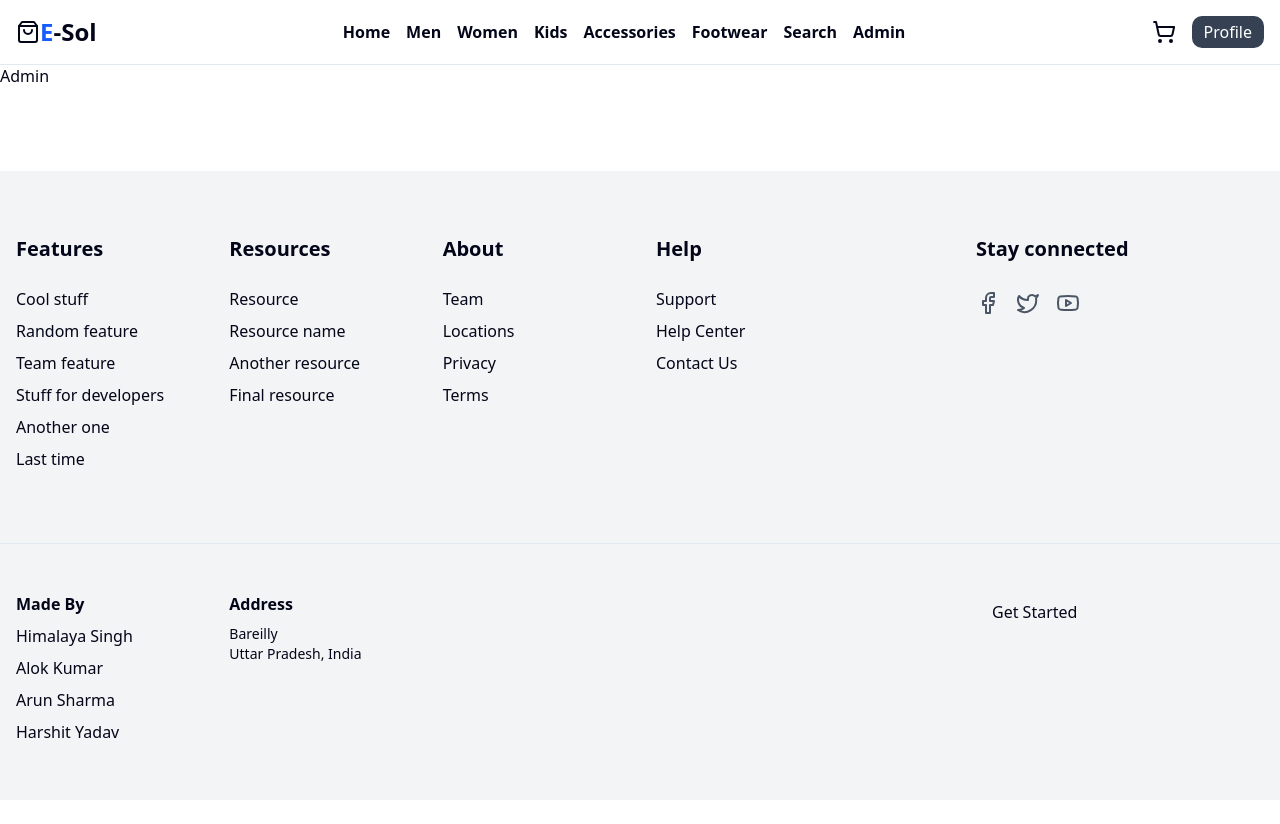
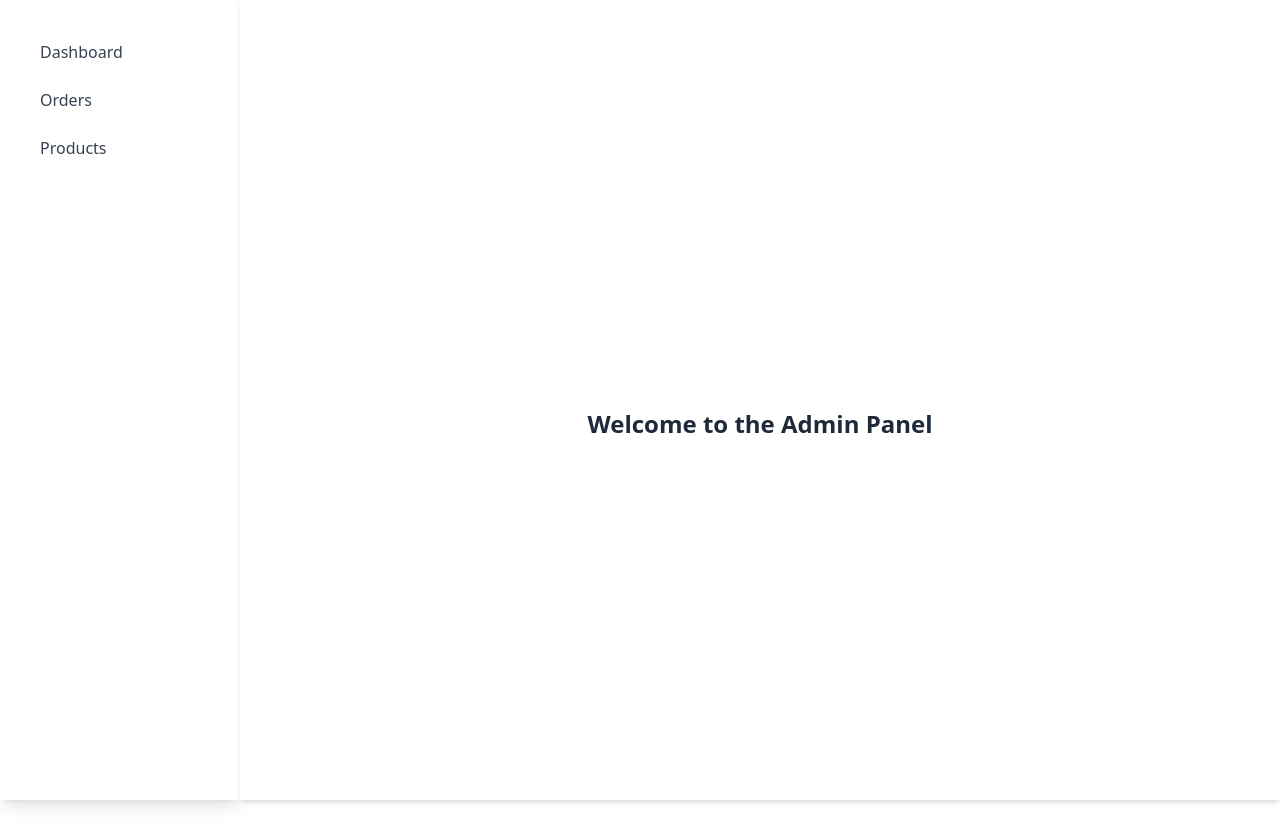
Before and after one commit to Alokkumar2003-Coder/Full-Stack-e-Commerce, a React (Vite) app in the folder frontend/: page /admin in a window 1280 px wide. Before the commit the page ends 800 px from the top, so only its background shows below. Built offline with nearby package versions, Linux system fonts and the light colour scheme.

Commit message:
admin routes added

```diff
--- a/frontend/src/App.jsx
+++ b/frontend/src/App.jsx
@@ -13,6 +13,9 @@ import Login from "./pages/Auth/Login";
 import Register from "./pages/Auth/Register";
 import Layout from './pages/View/Layout';
 import Cart from './pages/Shopping/Cart';
+import Dashboard from './components/Admin-Views/Dashboard';
+import Orders from './components/Admin-Views/Orders';
+import Products from './components/Admin-Views/Products';
 
 const App = () => {
   return (
@@ -22,7 +25,6 @@ const App = () => {
         <Route path="/" element={<Layout />}>
           <Route index element={<Home />} />
           <Route path="profile" element={<Profile />} />
-          <Route path="admin" element={<Admin />} />
           <Route path="men" element={<Men />} />
           <Route path="women" element={<Women />} />
           <Route path="kids" element={<Kids />} />
@@ -31,7 +33,11 @@ const App = () => {
           <Route path="footwear" element={<Footwear />} />
           <Route path="cart" element={<Cart />} />
         </Route>
-
+        <Route path="/admin" element={<Admin />}>
+          <Route path="dashboard" element={<Dashboard />} />
+          <Route path="orders" element={<Orders />} />
+          <Route path="products" element={<Products />} />
+        </Route>
         {/* Routes outside the Layout */}
         <Route path="/login" element={<Login />} />
         <Route path="/register" element={<Register />} />
--- a/frontend/src/components/Admin-Views/Admin.jsx
+++ b/frontend/src/components/Admin-Views/Admin.jsx
@@ -1,9 +1,59 @@
-import React from 'react'
+import React from "react";
+import { NavLink, Outlet, useLocation } from "react-router-dom";
 
 const Admin = () => {
+  const location = useLocation();
+
   return (
-    <div>Admin</div>
-  )
-}
+    <div className="h-screen bg-blue-200 flex">
+      <nav className="bg-white p-10 h-full w-60 shadow-lg">
+        <ul className="flex flex-col gap-6">
+          <li>
+            <NavLink
+              to="dashboard"
+              className={({ isActive }) =>
+                isActive ? "text-blue-600 font-bold" : "text-gray-700"
+              }
+            >
+              Dashboard
+            </NavLink>
+          </li>
+          <li>
+            <NavLink
+              to="orders"
+              className={({ isActive }) =>
+                isActive ? "text-blue-600 font-bold" : "text-gray-700"
+              }
+            >
+              Orders
+            </NavLink>
+          </li>
+          <li>
+            <NavLink
+              to="products"
+              className={({ isActive }) =>
+                isActive ? "text-blue-600 font-bold" : "text-gray-700"
+              }
+            >
+              Products
+            </NavLink>
+          </li>
+        </ul>
+      </nav>
 
-export default Admin
+      <main className="flex-1 p-6 bg-white shadow-md">
+        {location.pathname === "/admin" ? (
+          <div className="flex justify-center items-center h-screen">
+            <h1 className="text-2xl font-bold text-gray-800 text-center">
+              Welcome to the Admin Panel
+            </h1>
+          </div>
+        ) : (
+          <Outlet />
+        )}
+      </main>
+    </div>
+  );
+};
+
+export default Admin;
```
